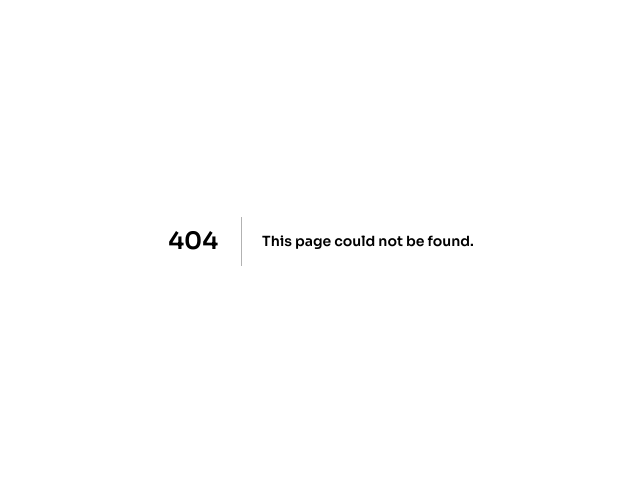
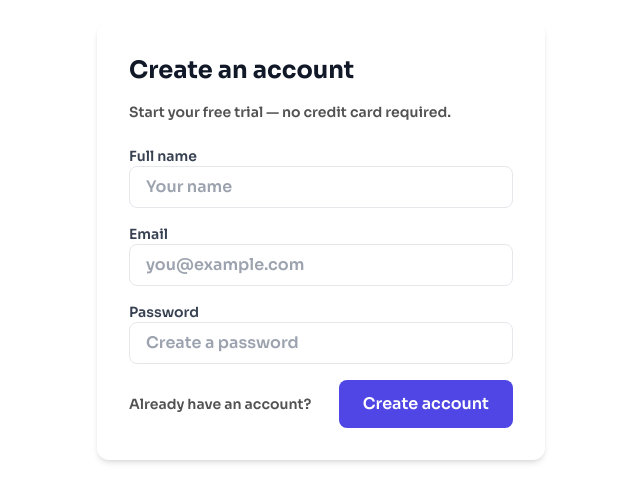
Before and after one commit to Danchi-1/mancrel, a Next.js app in the folder frontend/: page /signup in a window 1280 px wide. Before the commit this address had no page. Shown: the part 159-660 px from the top of the page, without its empty margins (319-959 px from the left). Built offline with nearby package versions, Linux system fonts and the light colour scheme.

Commit message:
Sign up and login pages created

```diff
--- a/frontend/src/components/Header.jsx
+++ b/frontend/src/components/Header.jsx
@@ -1,6 +1,7 @@
 "use client"
 
 import { useState } from 'react'
+import Link from 'next/link'
 
 export default function Header() {
   const [mobileMenuOpen, setMobileMenuOpen] = useState(false)
@@ -37,12 +38,8 @@ export default function Header() {
 
           {/* CTA Buttons */}
           <div className="hidden md:flex items-center space-x-4">
-            <button className="btn-secondary">
-              Sign In
-            </button>
-            <button className="btn-primary">
-              Start Free Trial
-            </button>
+            <Link href="/signin" className="btn-secondary">Sign In</Link>
+            <Link href="/signup" className="btn-primary">Start Free Trial</Link>
           </div>
 
           {/* Mobile menu button */}
@@ -80,8 +77,8 @@ export default function Header() {
                 AI Inbox
               </a>
               <div className="pt-4 space-y-2">
-                <button className="btn-secondary w-full">Sign In</button>
-                <button className="btn-primary w-full">Start Free Trial</button>
+                <Link href="/signin" className="btn-secondary w-full block text-center">Sign In</Link>
+                <Link href="/signup" className="btn-primary w-full block text-center">Start Free Trial</Link>
               </div>
             </div>
           </div>
--- /dev/null
+++ b/frontend/src/pages/signin.jsx
@@ -0,0 +1,88 @@
+"use client"
+
+import { useState } from 'react'
+import Link from 'next/link'
+
+export default function SignInPage() {
+  const [email, setEmail] = useState('')
+  const [password, setPassword] = useState('')
+  const [loading, setLoading] = useState(false)
+  const [message, setMessage] = useState(null)
+
+  async function handleSubmit(e) {
+    e.preventDefault()
+    setLoading(true)
+    setMessage(null)
+
+    try {
+      const res = await fetch('/api/auth/signin', {
+        method: 'POST',
+        headers: { 'Content-Type': 'application/json' },
+        body: JSON.stringify({ email, password }),
+      })
+
+      if (!res.ok) {
+        const err = await res.json().catch(() => ({ error: res.statusText }))
+        setMessage({ type: 'error', text: err.error || 'Sign in failed' })
+      } else {
+        const data = await res.json().catch(() => ({}))
+        setMessage({ type: 'success', text: data.message || 'Signed in successfully' })
+      }
+    } catch (err) {
+      // If backend isn't available, show a mock success so user can continue
+      setMessage({ type: 'success', text: 'Signed in (mock). No backend detected.' })
+    } finally {
+      setLoading(false)
+    }
+  }
+
+  return (
+    <div className="min-h-screen flex items-center justify-center bg-gradient-to-b from-white to-bg">
+      <div className="max-w-md w-full p-8 bg-white rounded-xl shadow-md">
+        <h1 className="text-2xl font-display font-bold mb-4">Sign In</h1>
+        <p className="text-sm text-neutral-600 mb-6">Welcome back — sign in to your account.</p>
+
+        <form onSubmit={handleSubmit} className="space-y-4">
+          <div>
+            <label className="block text-sm font-medium text-neutral-700">Email</label>
+            <input
+              type="email"
+              value={email}
+              onChange={(e) => setEmail(e.target.value)}
+              required
+              className="input-field w-full"
+              placeholder="you@example.com"
+            />
+          </div>
+
+          <div>
+            <label className="block text-sm font-medium text-neutral-700">Password</label>
+            <input
+              type="password"
+              value={password}
+              onChange={(e) => setPassword(e.target.value)}
+              required
+              className="input-field w-full"
+              placeholder="••••••••"
+            />
+          </div>
+
+          <div className="flex items-center justify-between">
+            <div className="text-sm">
+              <Link href="/signup" className="text-accent font-medium">Create account</Link>
+            </div>
+            <button type="submit" className="btn-primary" disabled={loading}>
+              {loading ? 'Signing in…' : 'Sign In'}
+            </button>
+          </div>
+
+          {message && (
+            <div className={`p-3 rounded-md ${message.type === 'error' ? 'bg-red-50 text-red-700' : 'bg-green-50 text-green-700'}`}>
+              {message.text}
+            </div>
+          )}
+        </form>
+      </div>
+    </div>
+  )
+}
--- /dev/null
+++ b/frontend/src/pages/signup.jsx
@@ -0,0 +1,101 @@
+"use client"
+
+import { useState } from 'react'
+import Link from 'next/link'
+
+export default function SignUpPage() {
+  const [name, setName] = useState('')
+  const [email, setEmail] = useState('')
+  const [password, setPassword] = useState('')
+  const [loading, setLoading] = useState(false)
+  const [message, setMessage] = useState(null)
+
+  async function handleSubmit(e) {
+    e.preventDefault()
+    setLoading(true)
+    setMessage(null)
+
+    try {
+      const res = await fetch('/api/auth/signup', {
+        method: 'POST',
+        headers: { 'Content-Type': 'application/json' },
+        body: JSON.stringify({ name, email, password }),
+      })
+
+      if (!res.ok) {
+        const err = await res.json().catch(() => ({ error: res.statusText }))
+        setMessage({ type: 'error', text: err.error || 'Sign up failed' })
+      } else {
+        const data = await res.json().catch(() => ({}))
+        setMessage({ type: 'success', text: data.message || 'Account created. Check your email.' })
+      }
+    } catch (err) {
+      // If backend isn't available, show a mock success so user can continue
+      setMessage({ type: 'success', text: 'Account created (mock). No backend detected.' })
+    } finally {
+      setLoading(false)
+    }
+  }
+
+  return (
+    <div className="min-h-screen flex items-center justify-center bg-gradient-to-b from-white to-bg">
+      <div className="max-w-md w-full p-8 bg-white rounded-xl shadow-md">
+        <h1 className="text-2xl font-display font-bold mb-4">Create an account</h1>
+        <p className="text-sm text-neutral-600 mb-6">Start your free trial — no credit card required.</p>
+
+        <form onSubmit={handleSubmit} className="space-y-4">
+          <div>
+            <label className="block text-sm font-medium text-neutral-700">Full name</label>
+            <input
+              type="text"
+              value={name}
+              onChange={(e) => setName(e.target.value)}
+              required
+              className="input-field w-full"
+              placeholder="Your name"
+            />
+          </div>
+
+          <div>
+            <label className="block text-sm font-medium text-neutral-700">Email</label>
+            <input
+              type="email"
+              value={email}
+              onChange={(e) => setEmail(e.target.value)}
+              required
+              className="input-field w-full"
+              placeholder="you@example.com"
+            />
+          </div>
+
+          <div>
+            <label className="block text-sm font-medium text-neutral-700">Password</label>
+            <input
+              type="password"
+              value={password}
+              onChange={(e) => setPassword(e.target.value)}
+              required
+              className="input-field w-full"
+              placeholder="Create a password"
+            />
+          </div>
+
+          <div className="flex items-center justify-between">
+            <div className="text-sm">
+              <Link href="/signin" className="text-neutral-600">Already have an account?</Link>
+            </div>
+            <button type="submit" className="btn-primary" disabled={loading}>
+              {loading ? 'Creating…' : 'Create account'}
+            </button>
+          </div>
+
+          {message && (
+            <div className={`p-3 rounded-md ${message.type === 'error' ? 'bg-red-50 text-red-700' : 'bg-green-50 text-green-700'}`}>
+              {message.text}
+            </div>
+          )}
+        </form>
+      </div>
+    </div>
+  )
+}
```
